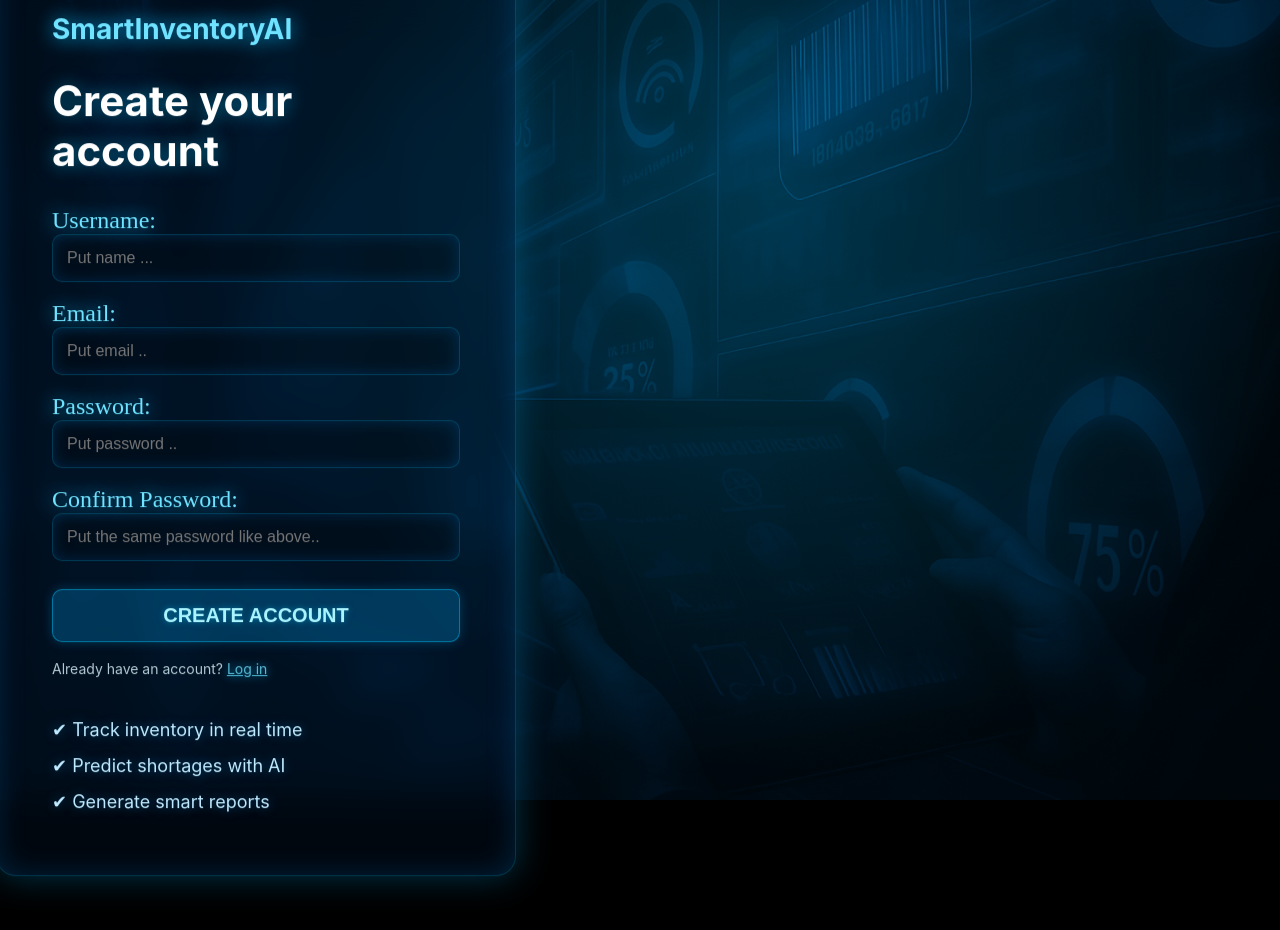
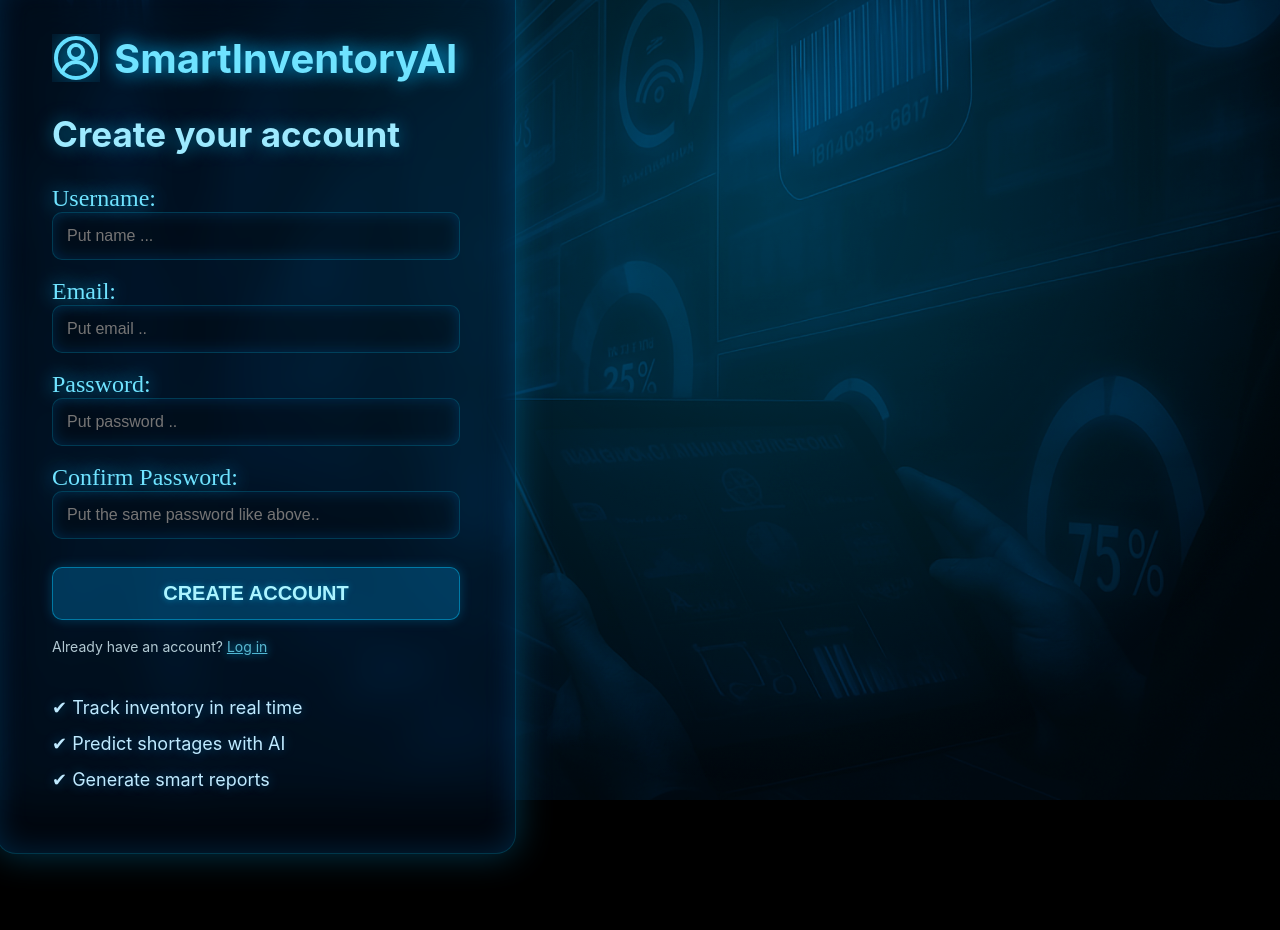
Before and after one commit to MarcinProgramista/smart-inventory-ai-frontend-Public, a React (Vite) app: page /register in a window 1280 px wide. Shown: the top 930 px of the page. Built offline with nearby package versions, Linux system fonts and the light colour scheme.

Commit message:
feat(ui): add neon user icon and update UI components (Logo, Title, StartPage, Register, Login)

```diff
--- a/package.json
+++ b/package.json
@@ -13,6 +13,8 @@
     "@fortawesome/free-solid-svg-icons": "^7.1.0",
     "@fortawesome/react-fontawesome": "^3.1.0",
     "axios": "^1.13.2",
+    "dotenv": "^17.2.3",
+    "jsonwebtoken": "^9.0.2",
     "react": "^19.2.0",
     "react-dom": "^19.2.0",
     "react-router-dom": "^7.9.6",
--- a/src/App.jsx
+++ b/src/App.jsx
@@ -2,6 +2,7 @@ import { Routes, Route } from "react-router-dom";
 import StartPage from "./pages/StartPage";
 import Register from "./pages/Register";
 import GlobalStyle from "./styles/GlobalStyle";
+import Login from "./pages/Login";
 
 function App() {
   return (
@@ -10,6 +11,7 @@ function App() {
       <Routes>
         <Route path="/" element={<StartPage />} />
         <Route path="/register" element={<Register />} />
+        <Route path="/login" element={<Login />} />
       </Routes>
     </>
   );
--- /dev/null
+++ b/src/components/icons/NeonUserIcon.jsx
@@ -0,0 +1,29 @@
+export default function NeonUserIcon() {
+  return (
+    <svg width="48" height="48" viewBox="0 0 24 24" fill="none">
+      <circle
+        cx="12"
+        cy="12"
+        r="10"
+        stroke="#6fe3ff"
+        strokeWidth="2"
+        style={{ filter: "drop-shadow(0 0 8px #00baff)" }}
+      />
+      <circle
+        cx="12"
+        cy="9"
+        r="3.5"
+        stroke="#6fe3ff"
+        strokeWidth="2"
+        style={{ filter: "drop-shadow(0 0 6px #00baff)" }}
+      />
+      <path
+        d="M5 19c1.5-3 4-5 7-5s5.5 2 7 5"
+        stroke="#6fe3ff"
+        strokeWidth="2"
+        strokeLinecap="round"
+        style={{ filter: "drop-shadow(0 0 6px #00baff)" }}
+      />
+    </svg>
+  );
+}
--- a/src/components/ui/Logo.jsx
+++ b/src/components/ui/Logo.jsx
@@ -2,7 +2,7 @@ import styled from "styled-components";
 
 const Logo = styled.h2`
   color: #6fe3ff;
-  font-size: 28px;
+  font-size: 40px;
   margin-bottom: 30px;
   text-shadow: 0 0 20px #00baff;
 `;
--- a/src/components/ui/typography/Title.jsx
+++ b/src/components/ui/typography/Title.jsx
@@ -1,8 +1,8 @@
 import styled from "styled-components";
 
 const Title = styled.h1`
-  font-size: 42px;
-  color: #ffffff;
+  font-size: 35px;
+  color: #9deaff;
   margin-bottom: 30px;
   line-height: 1.2;
   text-shadow: 0 0 18px rgba(0, 200, 255, 0.5);
--- /dev/null
+++ b/src/pages/Login.jsx
@@ -0,0 +1,5 @@
+const Login = () => {
+  return <>Login</>;
+};
+
+export default Login;
--- a/src/pages/Register.jsx
+++ b/src/pages/Register.jsx
@@ -5,7 +5,6 @@ import GlowOverler from "../components/layout/GlowOverlay";
 import NeonCard from "../components/ui/NeonCard";
 import Logo from "../components/ui/Logo";
 import UsernameField from "../components/form/UsernameField";
-import Input from "../components/common/Input";
 import EmailField from "../components/form/EmailField";
 import PasswordField from "../components/form/PasswordField";
 import ConfirmPasswordField from "../components/form/ConfirmPasswordField";
@@ -18,6 +17,8 @@ import API_CONFIG from "../config/api";
 import Button from "../components/ui/buttons/Button";
 import ParagraphError from "../components/ui/typography/ParagraphError";
 import StyledLink from "../components/ui/buttons/StyledLink";
+import NeonUserIcon from "../components/icons/NeonUserIcon";
+import ButtonRow from "../components/layout/ButtonRow";
 const USER_REGEX = /^[A-z][A-z0-9-_]{3,23}$/;
 const PWD_REGEX = /^(?=.*[a-z])(?=.*[A-Z])(?=.*[0-9])(?=.*[!@#$%]).{8,24}$/;
 const EMAIL_REGEX = /^[a-zA-Z0-9._%+-]+@[a-zA-Z0-9.-]+\.[a-zA-Z]{2,}$/;
@@ -129,7 +130,11 @@ export default function Register() {
           <DarkLayer />
           <GlowOverler />
           <NeonCard>
-            <Logo>SmartInventoryAI</Logo>
+            <ButtonRow>
+              <NeonUserIcon />
+              <Logo>SmartInventoryAI</Logo>
+            </ButtonRow>
+
             <ParagraphError ref={errRef} $errMsg={errMsg} aria-live="assertive">
               {errMsg}
             </ParagraphError>
--- a/src/pages/StartPage.jsx
+++ b/src/pages/StartPage.jsx
@@ -28,7 +28,7 @@ export default function StartPage() {
         </FeatureList>
 
         <ButtonRow>
-          <StyledLink>
+          <StyledLink to="/login">
             <Button>Log In</Button>
           </StyledLink>
 
```
Also changed, not shown: 1 other file (tests, documents, lock files or other folders).
